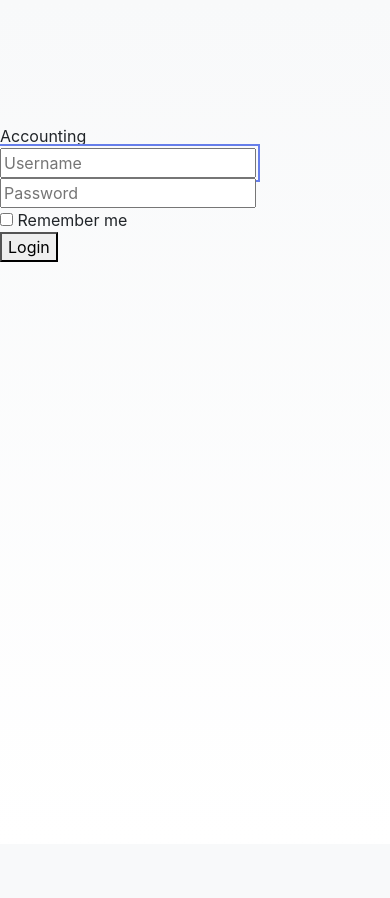
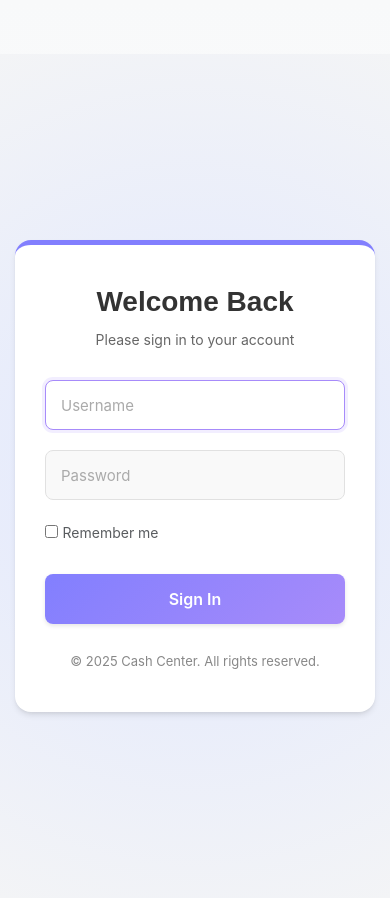
Before and after one commit to phantomhieve/cashcenter, a Django app: page /user/login/ in a window 390 px wide. Before the commit the page ends 262 px from the top, so only its background shows below. Run offline with Django 3.2, Linux system fonts and the light colour scheme; some libraries are stand-ins or nearby versions; some web fonts are replaced.

Commit message:
Fixed login page

```diff
--- a/django/user/templates/user/login.html
+++ b/django/user/templates/user/login.html
@@ -5,56 +5,207 @@
 {% block title %}
 Login
 {% endblock title %}
+
 {% block css %}
-	<link rel="stylesheet" type="text/css" href="{% static 'user/css/main.css'%}">
+<style>
+	/* Scoped Login Styles */
+	body,
+	html {
+		height: 100%;
+		margin: 0;
+		font-family: 'Inter', -apple-system, BlinkMacSystemFont, "Segoe UI", Roboto, "Helvetica Neue", Arial, sans-serif;
+	}
+
+	/* Override base body padding if any */
+	#body {
+		padding: 0 !important;
+		height: 100vh;
+	}
+
+	.login-wrapper {
+		min-height: 100vh;
+		display: flex;
+		align-items: center;
+		justify-content: center;
+		background-color: #f3f4f6;
+		background-image: radial-gradient(circle at 50% 50%, #e0e7ff 0%, #f3f4f6 100%);
+		padding: 15px;
+	}
+
+	.login-card {
+		background: #ffffff;
+		width: 100%;
+		max-width: 400px;
+		border-radius: 16px;
+		box-shadow: 0 4px 6px -1px rgba(0, 0, 0, 0.1), 0 2px 4px -1px rgba(0, 0, 0, 0.06);
+		overflow: hidden;
+		padding: 40px 30px;
+		position: relative;
+		border-top: 5px solid #827ffe;
+	}
+
+	.login-header {
+		text-align: center;
+		margin-bottom: 30px;
+	}
+
+	.login-header h2 {
+		font-weight: 700;
+		color: #333;
+		margin-bottom: 10px;
+		font-size: 28px;
+	}
+
+	.login-header p {
+		color: #666;
+		font-size: 14px;
+	}
+
+	.form-group {
+		margin-bottom: 20px;
+		position: relative;
+	}
+
+	.form-control {
+		height: 50px;
+		border-radius: 8px;
+		border: 1px solid #e1e1e1;
+		padding-left: 15px;
+		font-size: 15px;
+		transition: all 0.3s ease;
+		background-color: #f9f9f9;
+	}
+
+	.form-control:focus {
+		border-color: #a78bfa;
+		box-shadow: 0 0 0 3px rgba(167, 139, 250, 0.15);
+		background-color: #fff;
+	}
+
+	.form-control::placeholder {
+		color: #aaa;
+	}
+
+	.custom-checkbox .custom-control-input:checked~.custom-control-label::before {
+		background-color: #827ffe;
+		border-color: #827ffe;
+	}
+
+	.btn-login {
+		width: 100%;
+		height: 50px;
+		border-radius: 8px;
+		background: linear-gradient(135deg, #827ffe 0%, #a78bfa 100%);
+		border: none;
+		color: #fff;
+		font-weight: 600;
+		font-size: 16px;
+		cursor: pointer;
+		transition: transform 0.2s, box-shadow 0.2s;
+		margin-top: 10px;
+	}
+
+	.btn-login:hover {
+		transform: translateY(-2px);
+		box-shadow: 0 5px 15px rgba(130, 127, 254, 0.3);
+		color: #fff;
+		background: linear-gradient(135deg, #7c3aed 0%, #9333ea 100%);
+	}
+
+	.btn-login:active {
+		transform: translateY(0);
+	}
+
+	.login-footer {
+		text-align: center;
+		margin-top: 20px;
+		font-size: 13px;
+		color: #888;
+	}
+
+	.error-message {
+		color: #dc3545;
+		font-size: 13px;
+		margin-top: 5px;
+		text-align: left;
+	}
+
+	.alert-danger {
+		border-radius: 8px;
+		font-size: 14px;
+		background-color: #fee2e2;
+		border-color: #fecaca;
+		color: #991b1b;
+	}
+
+	/* Animation */
+	.login-card {
+		animation: fadeInUp 0.5s ease-out forwards;
+		opacity: 0;
+		transform: translateY(20px);
+	}
+
+	@keyframes fadeInUp {
+		to {
+			opacity: 1;
+			transform: translateY(0);
+		}
+	}
+</style>
 {% endblock css %}
 
 {% block body %}
-    <div class="limiter">
-		<div class="container-login100">
-			<div class="wrap-login100 p-t-50 p-b-90">
-				<form class="login100-form validate-form flex-sb flex-w" method="post">
-                    {% csrf_token %}
-					<span class="login100-form-title p-b-45">
-						Accounting
-					</span>
-					<div class="wrap-input100 validate-input m-b-16" data-validate = "Username is required">
-						{% render_field form.username class+="input100" placeholder="Username" %}
-						<span class="focus-input100"></span>
-					</div>
-					<div class="wrap-input100 validate-input m-b-16" data-validate = "Password is required">
-						{% render_field form.password class+="input100" placeholder="Password" %}
-						<span class="focus-input100"></span>
+<div class="login-wrapper">
+	<div class="login-card">
+		<div class="login-header">
+			<h2>Welcome Back</h2>
+			<p>Please sign in to your account</p>
 		</div>
 
-					<div class="flex-sb-m w-full p-t-3 p-b-24">
-						<div class="contact100-form-checkbox">
-							<input class="input-checkbox100" id="ckb1" type="checkbox" name="remember-me">
-							<label class="label-checkbox100" for="ckb1">
-								Remember me
-							</label>
+		<form method="post" class="login-form">
+			{% csrf_token %}
+
+			{% if form.non_field_errors %}
+			<div class="alert alert-danger mb-4">
+				{% for error in form.non_field_errors %}
+				{{ error }}
+				{% endfor %}
+			</div>
+			{% endif %}
+
+			<div class="form-group">
+				{% render_field form.username class+="form-control" placeholder="Username" %}
+				{% if form.username.errors %}
+				<div class="error-message">
+					{{ form.username.errors.0 }}
+				</div>
+				{% endif %}
+			</div>
+
+			<div class="form-group">
+				{% render_field form.password class+="form-control" placeholder="Password" %}
+				{% if form.password.errors %}
+				<div class="error-message">
+					{{ form.password.errors.0 }}
+				</div>
+				{% endif %}
+			</div>
+
+			<div class="form-group d-flex justify-content-between align-items-center">
+				<div class="custom-control custom-checkbox">
+					<input type="checkbox" class="custom-control-input" id="rememberMe" name="remember-me">
+					<label class="custom-control-label text-muted" for="rememberMe" style="font-size: 14px;">Remember me</label>
 				</div>
 			</div>
 
-					<div class="container-login100-form-btn m-t-17">
-						<button class="login100-form-btn">
-							Login
+			<button type="submit" class="btn btn-login">
+				Sign In
 			</button>
+
+			<div class="login-footer">
+				&copy; {% now "Y" %} Cash Center. All rights reserved.
 			</div>
-					<span class="login100-form-error p-t-30">
-						{% if form.errors %}
-							{% for field in form %}
-								{% for error in field.errors %}
-									{{ error|escape }}
-								{% endfor %}
-							{% endfor %}
-							{% for error in form.non_field_errors %}
-								{{ error|escape }}
-							{% endfor %}
-						{% endif %}
-					</span>
 		</form>
 	</div>
 </div>
-	</div>
 {% endblock body %}
```
Also changed, not shown: django/user/static/user/css/main.css (added, +404 -0 lines), 1 other file. Lines whose indentation alone changed are shown as unchanged.
